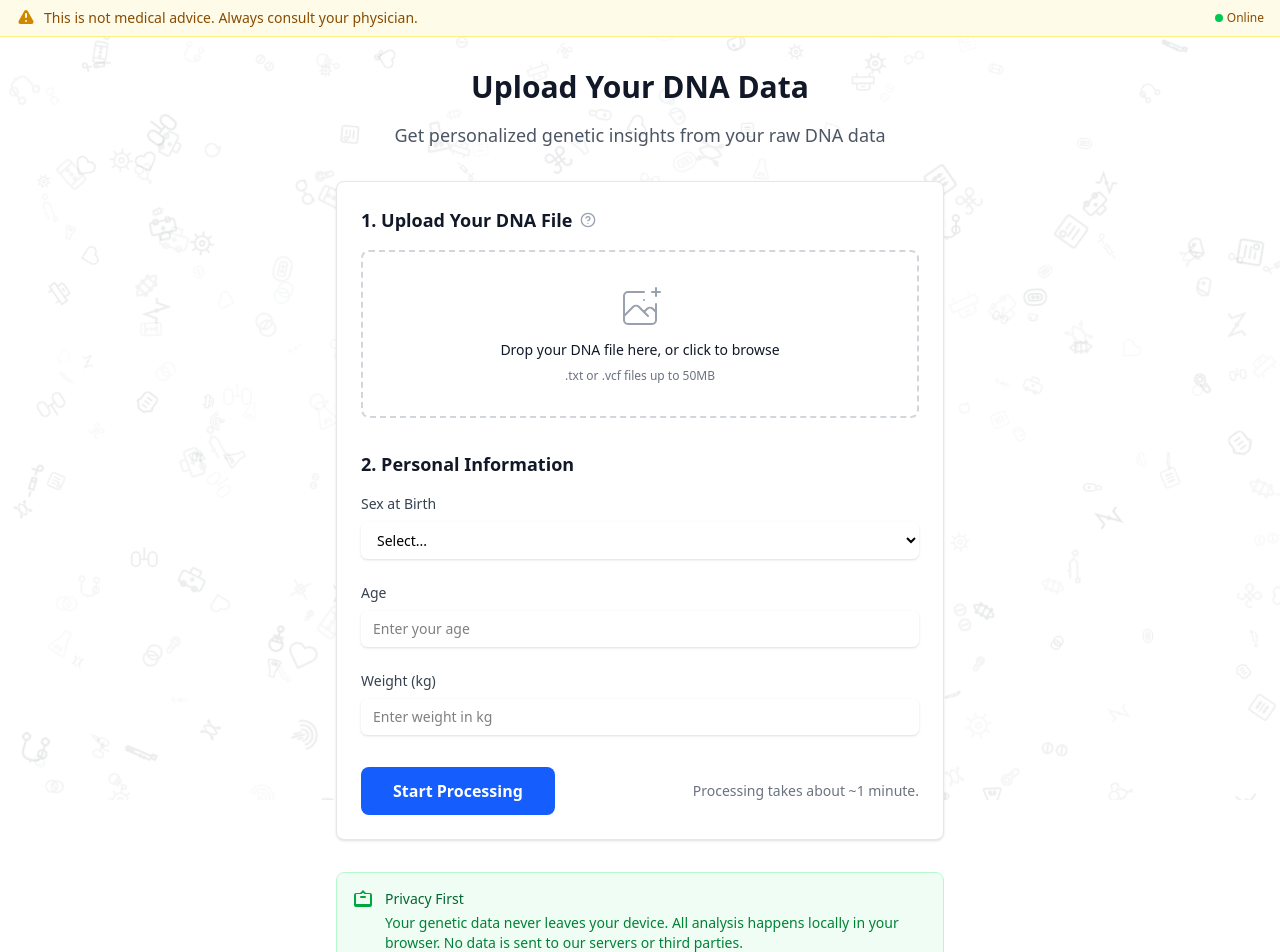
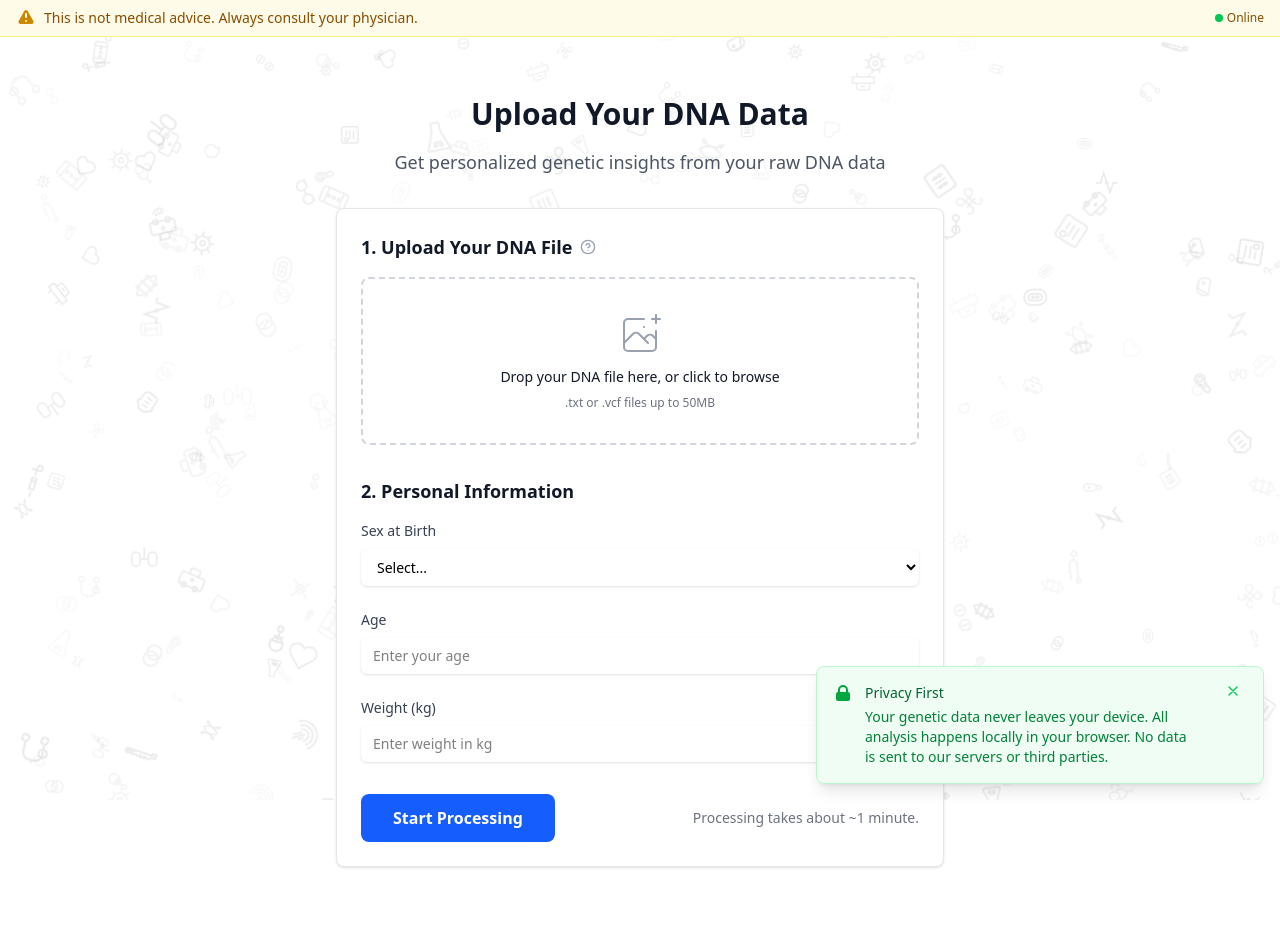
Before and after one commit to srsatt/gene-whisper, a React (Vite) app: page / in a window 1280 px wide. Shown: the top 952 px of the page. After the commit the page ends 899 px from the top, so only its background shows below. Built offline with nearby package versions, Linux system fonts and the light colour scheme.

Commit message:
init commit

```diff
--- a/src/App.tsx
+++ b/src/App.tsx
@@ -18,6 +18,7 @@ import UploadPage from "./pages/UploadPage";
 import ProcessingPage from "./pages/ProcessingPage";
 import ReportPage from "./pages/ReportPage";
 import DNABackground from "./components/DNABackground";
+import PrivacyToast from "./components/PrivacyToast";
 
 // Mock report generator
 async function generateReportMock(demographics: Demographics): Promise<Report> {
@@ -671,7 +672,7 @@ function AppContent() {
       <DNABackground />
 
       {/* Global disclaimer banner */}
-      <div className="sticky top-0 z-50 bg-yellow-50 border-b border-yellow-200 px-4 py-2">
+      <div className="fixed top-0 left-0 right-0 z-50 bg-yellow-50 border-b border-yellow-200 px-4 py-2">
         <div className="flex items-center justify-between max-w-7xl mx-auto">
           <div className="flex items-center space-x-2">
             <svg
@@ -697,6 +698,9 @@ function AppContent() {
 
       {/* Main content */}
       <div className="relative z-10">{renderCurrentPhase()}</div>
+
+      {/* Privacy Toast */}
+      <PrivacyToast />
     </div>
   );
 }
--- a/src/assets/copy.ts
+++ b/src/assets/copy.ts
@@ -2,7 +2,7 @@
 
 export const DISCLAIMER_TOP = "This is not medical advice. Always consult your physician.";
 
-export const UPLOAD_HELPER = "Supported files: .txt, .vcf. All data remains private and is processed locally in your browser.";
+export const UPLOAD_HELPER = "Supported files: 23andMe, Ancestry, MyHeritage";
 
 export const START_HELPER = "Processing takes about ~1 minute.";
 
--- /dev/null
+++ b/src/components/PrivacyToast.tsx
@@ -0,0 +1,69 @@
+import React from "react";
+
+interface PrivacyToastProps {
+  className?: string;
+}
+
+const PrivacyToast: React.FC<PrivacyToastProps> = ({ className = "" }) => {
+  const [isVisible, setIsVisible] = React.useState(true);
+
+  if (!isVisible) {
+    return null;
+  }
+
+  return (
+    <div className={`fixed bottom-4 right-4 z-50 max-w-md ${className}`}>
+      <div className="bg-green-50 border border-green-200 rounded-lg p-4 shadow-lg">
+        <div className="flex items-start space-x-3">
+          <div className="flex-shrink-0">
+            <svg
+              className="w-5 h-5 text-green-600"
+              fill="currentColor"
+              viewBox="0 0 20 20"
+            >
+              <path
+                fillRule="evenodd"
+                d="M5 9V7a5 5 0 0110 0v2a2 2 0 012 2v5a2 2 0 01-2 2H5a2 2 0 01-2-2v-5a2 2 0 012-2zm8-2v2H7V7a3 3 0 016 0z"
+                clipRule="evenodd"
+              />
+            </svg>
+          </div>
+          <div className="flex-1 min-w-0">
+            <h3 className="text-sm font-medium text-green-800">
+              Privacy First
+            </h3>
+            <p className="text-sm text-green-700 mt-1">
+              Your genetic data never leaves your device. All analysis happens
+              locally in your browser. No data is sent to our servers or third
+              parties.
+            </p>
+          </div>
+          <div className="flex-shrink-0 ml-2 -translate-y-1.5">
+            <button
+              type="button"
+              onClick={() => setIsVisible(false)}
+              className="inline-flex rounded-md bg-green-50 p-1.5 text-green-500 hover:bg-green-100 focus:outline-none focus:ring-2 focus:ring-green-600 focus:ring-offset-2 focus:ring-offset-green-50 transition-colors"
+              aria-label="Close privacy notice"
+            >
+              <svg
+                className="h-4 w-4"
+                fill="none"
+                viewBox="0 0 24 24"
+                strokeWidth="2"
+                stroke="currentColor"
+              >
+                <path
+                  strokeLinecap="round"
+                  strokeLinejoin="round"
+                  d="M6 18L18 6M6 6l12 12"
+                />
+              </svg>
+            </button>
+          </div>
+        </div>
+      </div>
+    </div>
+  );
+};
+
+export default PrivacyToast;
--- a/src/pages/UploadPage.tsx
+++ b/src/pages/UploadPage.tsx
@@ -43,7 +43,7 @@ export default function UploadPage({
   }, [selectedFile]);
 
   return (
-    <div className="min-h-screen py-8">
+    <div className="min-h-screen py-8 pt-24">
       <div className="max-w-2xl mx-auto px-4 sm:px-6 lg:px-8">
         <div className="text-center mb-8">
           <h1 className="text-3xl font-bold text-gray-900 mb-4">
@@ -118,37 +118,8 @@ export default function UploadPage({
           </div>
         </div>
 
-        {/* Privacy Notice */}
-        <div className="mt-8 bg-green-50 border border-green-200 rounded-lg p-4">
-          <div className="flex items-start space-x-3">
-            <div className="flex-shrink-0">
-              <svg
-                className="w-5 h-5 text-green-600"
-                fill="currentColor"
-                viewBox="0 0 20 20"
-              >
-                <path
-                  fillRule="evenodd"
-                  d="M10 1l3 3h4a2 2 0 012 2v10a2 2 0 01-2 2H3a2 2 0 01-2-2V6a2 2 0 012-2h4l3-3zm0 2.83L8.59 5H3v10h14V5h-5.59L10 3.83zM8 7a1 1 0 000 2h4a1 1 0 000-2H8z"
-                  clipRule="evenodd"
-                />
-              </svg>
-            </div>
-            <div>
-              <h3 className="text-sm font-medium text-green-800">
-                Privacy First
-              </h3>
-              <p className="text-sm text-green-700 mt-1">
-                Your genetic data never leaves your device. All analysis happens
-                locally in your browser. No data is sent to our servers or third
-                parties.
-              </p>
-            </div>
-          </div>
-        </div>
-
         {/* How it works */}
-        <div className="mt-8 bg-white rounded-lg border border-gray-200 p-6">
+        {/* <div className="mt-8 bg-white rounded-lg border border-gray-200 p-6">
           <h3 className="text-lg font-semibold text-gray-900 mb-4">
             How it works
           </h3>
@@ -179,7 +150,7 @@ export default function UploadPage({
               </p>
             </div>
           </div>
-        </div>
+        </div> */}
       </div>
     </div>
   );
```
